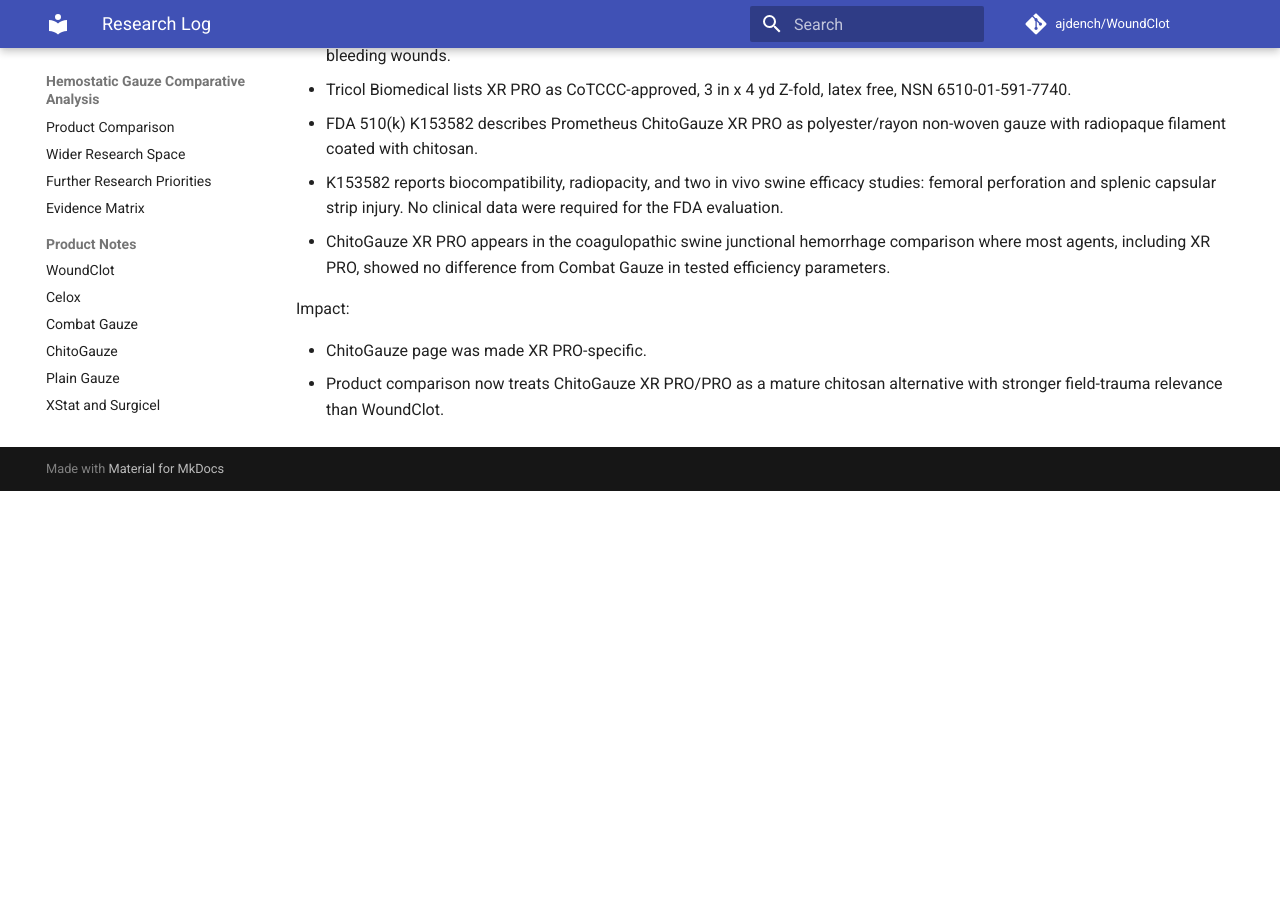
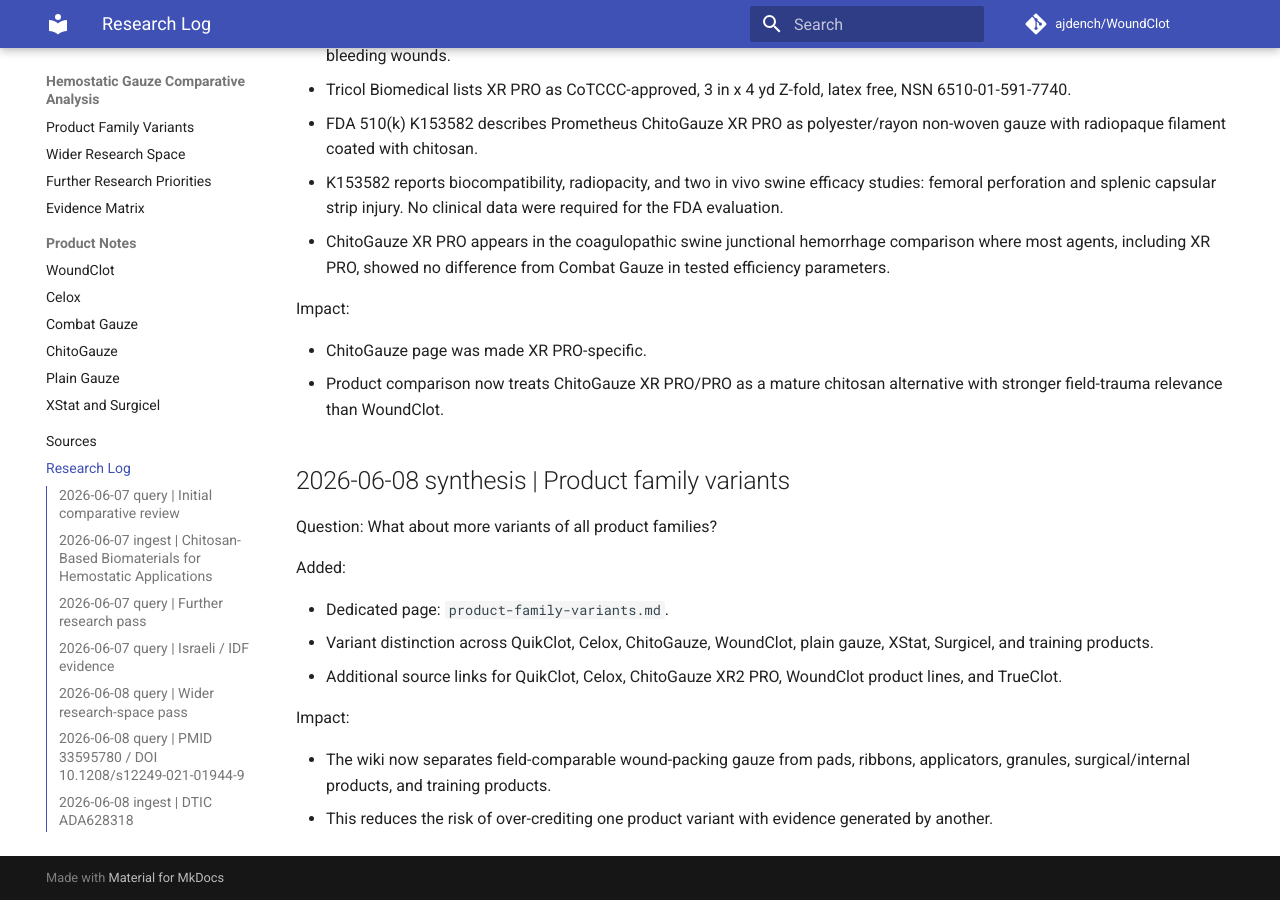
Before and after one commit to ajdench/WoundClot, an MkDocs documentation site: the page built from docs/log.md, in a window 1280 px wide and 900 px high, scrolled down 6827 px. Built offline with MkDocs 1.6.1 and Material for MkDocs 9.7.7, drawn with Linux system fonts in a browser that asks for light colours; comment, search, counter and statistics services are not loaded; before the commit the page ends 7318 px from its top, so only the background shows below that.

Commit message:
Add product family variants

```diff
--- a/docs/log.md
+++ b/docs/log.md
@@ -232,3 +232,18 @@ Impact:
 
 - ChitoGauze page was made XR PRO-specific.
 - Product comparison now treats ChitoGauze XR PRO/PRO as a mature chitosan alternative with stronger field-trauma relevance than WoundClot.
+
+## 2026-06-08 synthesis | Product family variants
+
+Question: What about more variants of all product families?
+
+Added:
+
+- Dedicated page: `product-family-variants.md`.
+- Variant distinction across QuikClot, Celox, ChitoGauze, WoundClot, plain gauze, XStat, Surgicel, and training products.
+- Additional source links for QuikClot, Celox, ChitoGauze XR2 PRO, WoundClot product lines, and TrueClot.
+
+Impact:
+
+- The wiki now separates field-comparable wound-packing gauze from pads, ribbons, applicators, granules, surgical/internal products, and training products.
+- This reduces the risk of over-crediting one product variant with evidence generated by another.
--- a/mkdocs.yml
+++ b/mkdocs.yml
@@ -20,6 +20,7 @@ nav:
   - Home: index.md
   - Comparative Analysis: comparative-analysis.md
   - Product Comparison: product-comparison.md
+  - Product Family Variants: product-family-variants.md
   - Wider Research Space: wider-research-space.md
   - Further Research Priorities: further-research-priorities.md
   - Evidence Matrix: evidence-matrix.md
```
Also changed, not shown: docs/further-research-priorities.md (+3 -0 lines), docs/index.md (+1 -0 lines), docs/product-comparison.md (+3 -0 lines), docs/product-family-variants.md (added, +68 -0 lines), docs/sources.md (+12 -0 lines).
